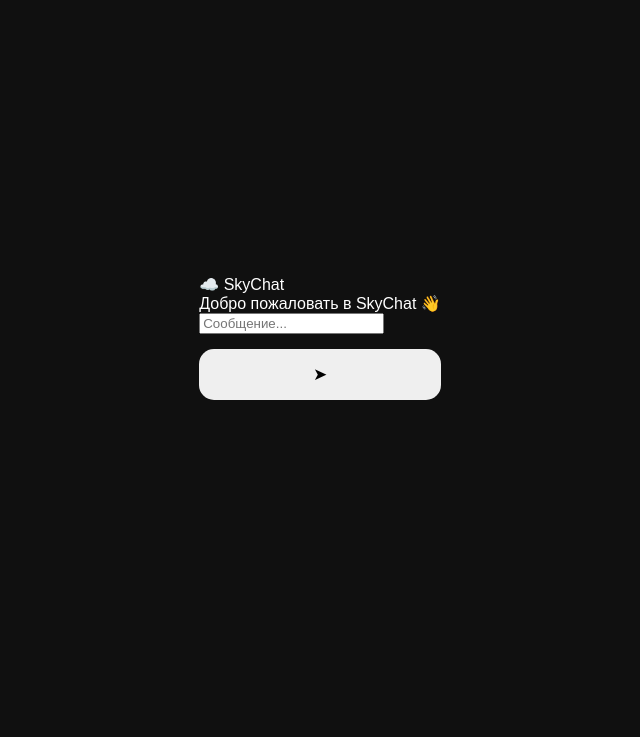
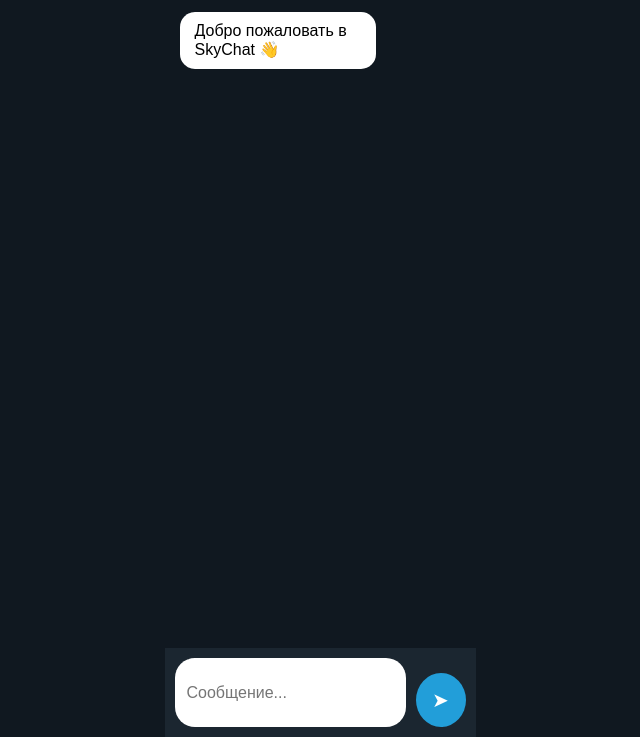
Before and after one commit to gang49358-create/Sky-Shat, a plain HTML site: page chat.html in a window 1280 px wide. Shown: the part 63-800 px from the top of the page, without its empty margins (320-960 px from the left). Drawn offline with Linux system fonts and the light colour scheme.

Commit message:
Update style.css

```diff
--- a/style.css
+++ b/style.css
@@ -103,3 +103,134 @@
     color:white;
 
 }
+body{
+
+margin:0;
+font-family:Arial, sans-serif;
+background:#101820;
+
+}
+
+
+
+.telegram{
+
+height:100vh;
+display:flex;
+flex-direction:column;
+
+}
+
+
+
+.top{
+
+height:60px;
+background:#229ED9;
+color:white;
+
+display:flex;
+align-items:center;
+justify-content:center;
+
+font-size:22px;
+font-weight:bold;
+
+}
+
+
+
+.messages{
+
+flex:1;
+padding:15px;
+
+overflow-y:auto;
+
+}
+
+
+
+.message{
+
+max-width:70%;
+
+padding:10px 15px;
+
+margin-bottom:10px;
+
+border-radius:15px;
+
+font-size:16px;
+
+}
+
+
+
+.received{
+
+background:#ffffff;
+color:black;
+
+align-self:flex-start;
+
+}
+
+
+
+.sent{
+
+background:#229ED9;
+color:white;
+
+margin-left:auto;
+
+}
+
+
+
+.input-area{
+
+display:flex;
+
+padding:10px;
+
+background:#1b2630;
+
+}
+
+
+
+.input-area input{
+
+flex:1;
+
+padding:12px;
+
+border-radius:20px;
+
+border:none;
+
+font-size:16px;
+
+}
+
+
+
+.input-area button{
+
+width:50px;
+
+margin-left:10px;
+
+border-radius:50%;
+
+border:none;
+
+background:#229ED9;
+
+color:white;
+
+font-size:20px;
+
+}
```
